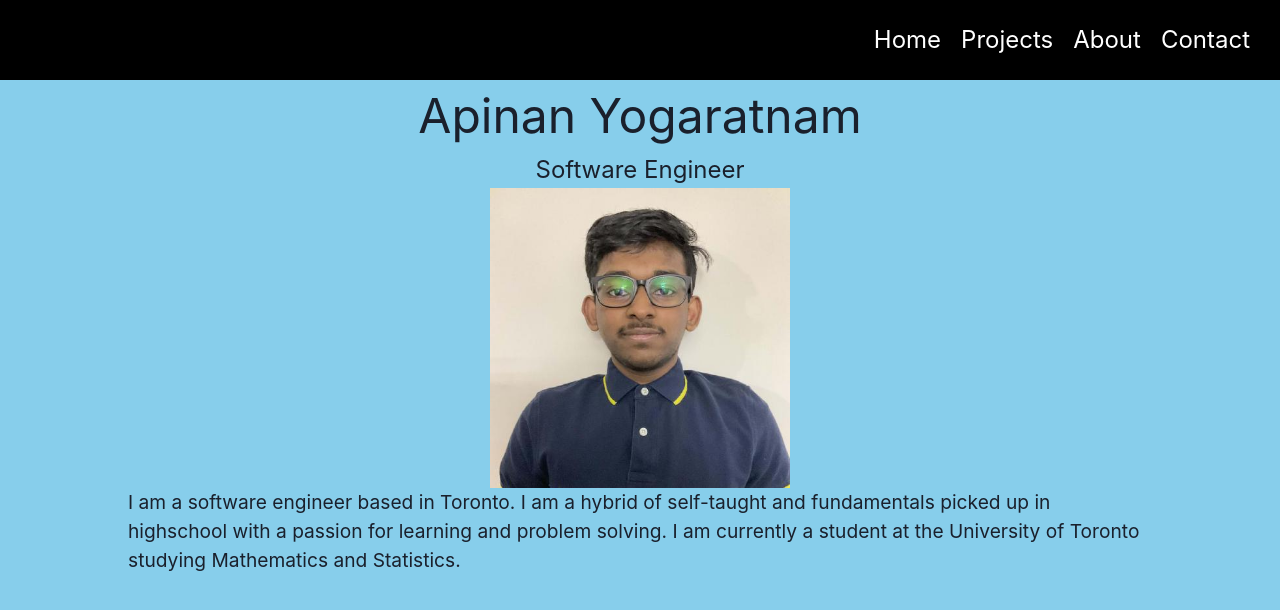
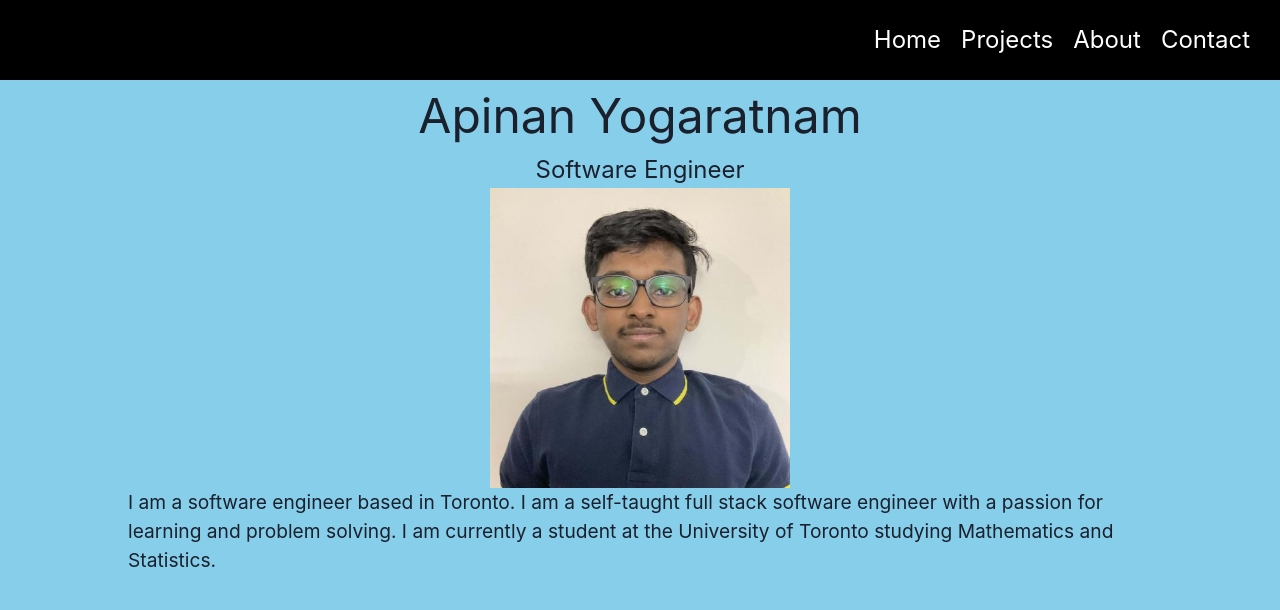
Before and after one commit to apinanyogaratnam/my-personal-website-v3.0, a Next.js app: page / in a window 1280 px wide. Shown: the top 610 px of the page. Built offline with nearby package versions, Linux system fonts and the light colour scheme.

Commit message:
refactor: paragraph update

```diff
--- a/pages/components/Homepage.js
+++ b/pages/components/Homepage.js
@@ -27,7 +27,7 @@ export default function Homepage() {
                     <Image src={require("/public/headshot.jpeg")} alt="headshot" width={300} height={300} />
                     <p className={styles['content-description']}>
                         I am a software engineer based in Toronto.
-                        I am a hybrid of self-taught and fundamentals picked up in highschool with a passion for learning and problem solving.
+                        I am a self-taught full stack software engineer with a passion for learning and problem solving.
                         I am currently a student at the University of Toronto studying Mathematics and Statistics.
                     </p>
                 </div>
```
